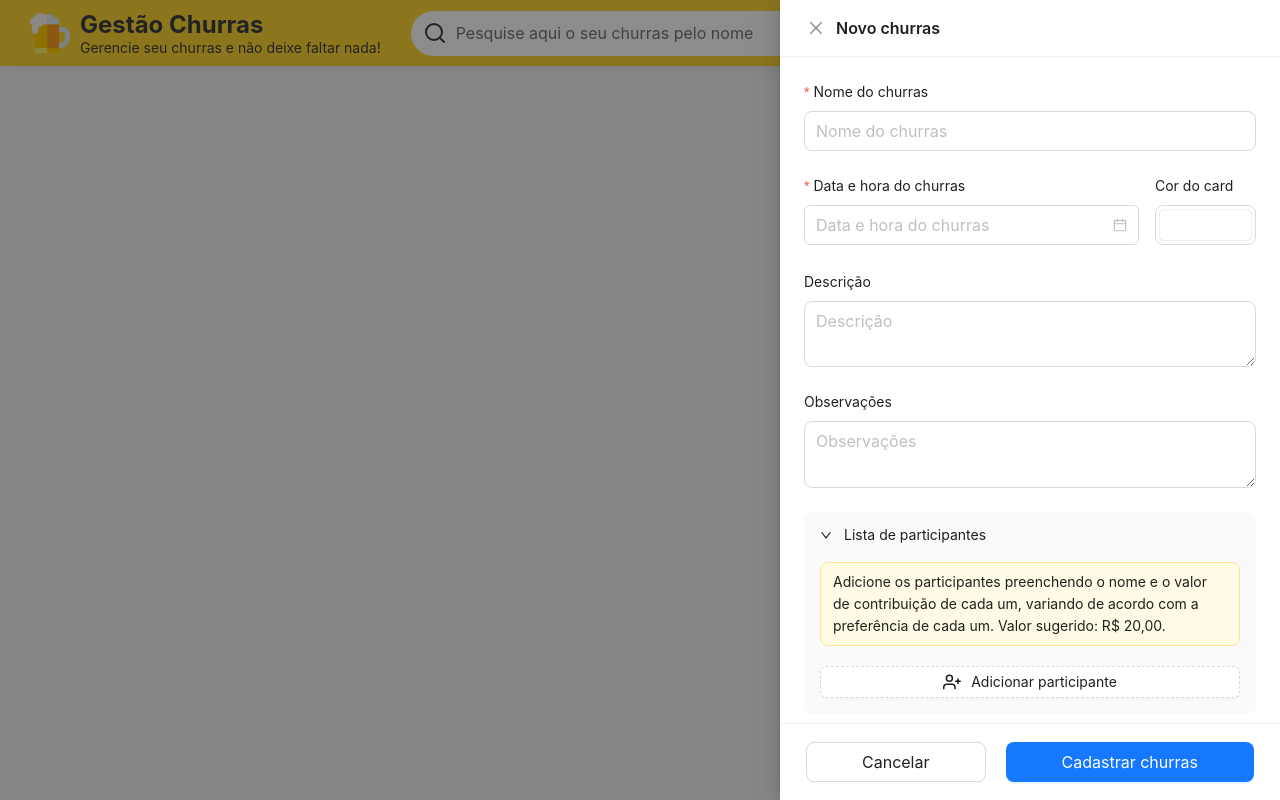
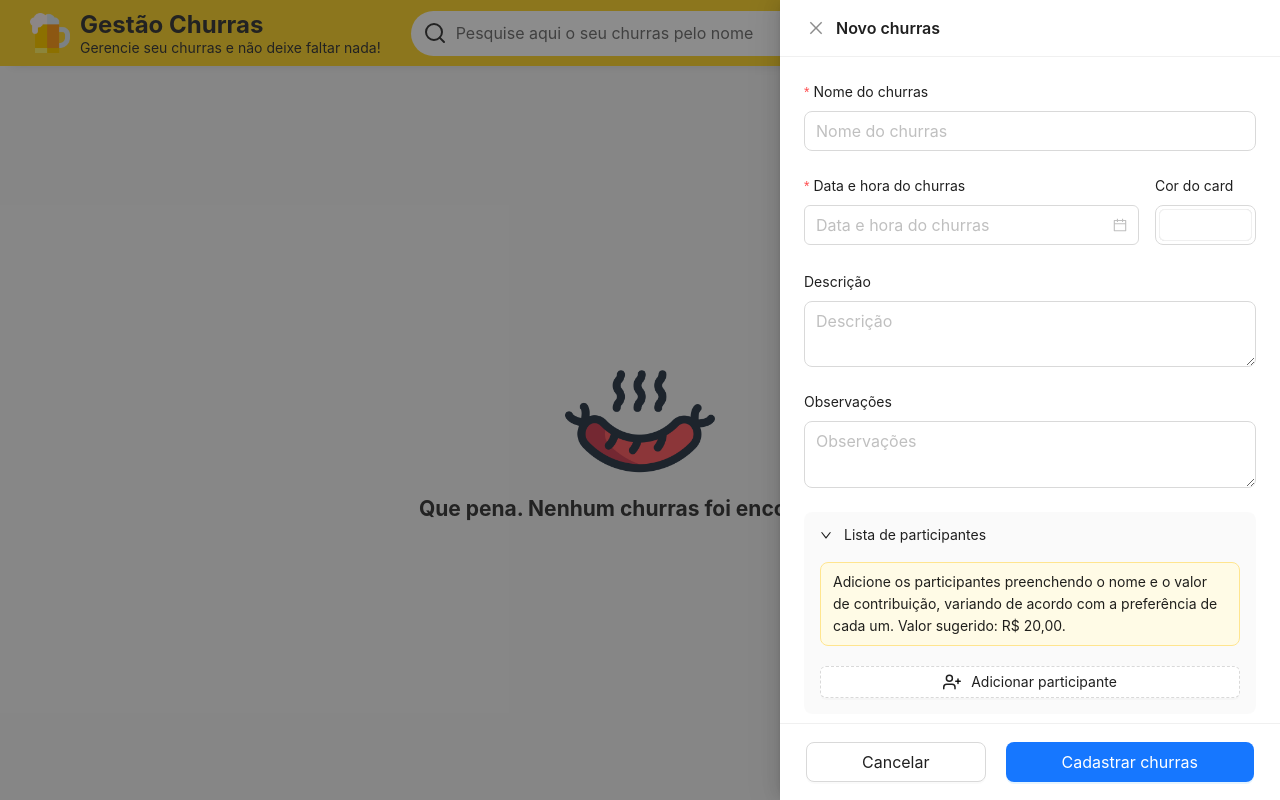
Before and after one commit to rafaelodassi/gestao-churras, a Next.js app: page / in a window 1280 px wide. Both pictures are taken after a click on the button "Novo churras". Built offline with nearby package versions, Linux system fonts and the light colour scheme.

Commit message:
Refinamento layout.

```diff
--- a/src/app/layout.tsx
+++ b/src/app/layout.tsx
@@ -3,20 +3,12 @@
 import { Provider } from 'react-redux';
 
 import { ConfigProvider, Layout } from 'antd';
-import { Open_Sans } from 'next/font/google';
 import { ThemeProvider } from 'styled-components';
 
 import AntdRegistry from '../lib/AntdRegistry';
 import StyledComponentsRegistry from '../lib/StyledComponentsRegistry';
 import { setupStore } from '../store';
 import { GlobalStyles, Theme } from '../styles/themeConfig';
-
-const openSans = Open_Sans({
-  subsets: ['latin'],
-  weight: ['300', '400', '500', '600', '700', '800'],
-  display: 'swap',
-  style: 'normal',
-});
 
 export default function RootLayout({
   children,
--- a/src/components/CardList/CardList.tsx
+++ b/src/components/CardList/CardList.tsx
@@ -5,6 +5,7 @@ import React, { useEffect } from 'react';
 import type { MenuProps } from 'antd';
 import { Collapse, Dropdown } from 'antd';
 
+import Sausage from '../../../public/img/sausage.png';
 import { useAppDispatch, useAppSelector } from '../../store/hooks';
 import {
   getChurras,
@@ -109,6 +110,19 @@ const CardList = () => {
     }
   };
 
+  if (!churras.length) {
+    return (
+      <Styled.ContainerEmpty>
+        <Styled.ContainerInfo>
+          <Styled.Sausage src={Sausage} width={150} alt='Sausage' />
+          <Styled.TitleError>
+            Que pena. Nenhum churras foi encontrado!
+          </Styled.TitleError>
+        </Styled.ContainerInfo>
+      </Styled.ContainerEmpty>
+    );
+  }
+
   return (
     <Styled.Container
       breakpointCols={{
--- a/src/components/CardList/styles.ts
+++ b/src/components/CardList/styles.ts
@@ -1,8 +1,30 @@
 import { FiClock, FiMoreHorizontal, FiEdit3, FiTrash } from 'react-icons/fi';
 import Masonry from 'react-masonry-css';
 
+import Image from 'next/image';
 import { getLuminance } from 'polished';
 import styled from 'styled-components';
+
+export const ContainerEmpty = styled.div`
+  height: 100%;
+  display: flex;
+  align-items: center;
+  justify-content: center;
+  padding-bottom: 30px;
+`;
+
+export const ContainerInfo = styled.div`
+  display: flex;
+  align-items: center;
+  justify-content: center;
+  flex-direction: column;
+`;
+
+export const Sausage = styled(Image)``;
+
+export const TitleError = styled.h2`
+  margin: 0;
+`;
 
 export const Container = styled(Masonry)`
   &.masonry-grid {
--- a/src/components/NewRegister/NewRegister.tsx
+++ b/src/components/NewRegister/NewRegister.tsx
@@ -88,7 +88,7 @@ const NewRegister = () => {
         children: (
           <>
             <Styled.Help
-              message='Adicione os participantes preenchendo o nome e o valor de contribuição de cada um, variando de acordo com a preferência de cada um. Valor sugerido: R$ 20,00.'
+              message='Adicione os participantes preenchendo o nome e o valor de contribuição, variando de acordo com a preferência de cada um. Valor sugerido: R$ 20,00.'
               type='warning'
             />
             <Form.List name='users'>
--- a/src/styles/themeConfig.ts
+++ b/src/styles/themeConfig.ts
@@ -22,6 +22,10 @@ export const GlobalStyles = createGlobalStyle`
     font-family: inherit;
     color: inherit;
   }
+
+  .ant-layout {
+    height: 100%;
+  }
 `;
 
 export const Theme: ThemeConfig = {};
```
Also changed, not shown: public/img/sausage.png (added).
